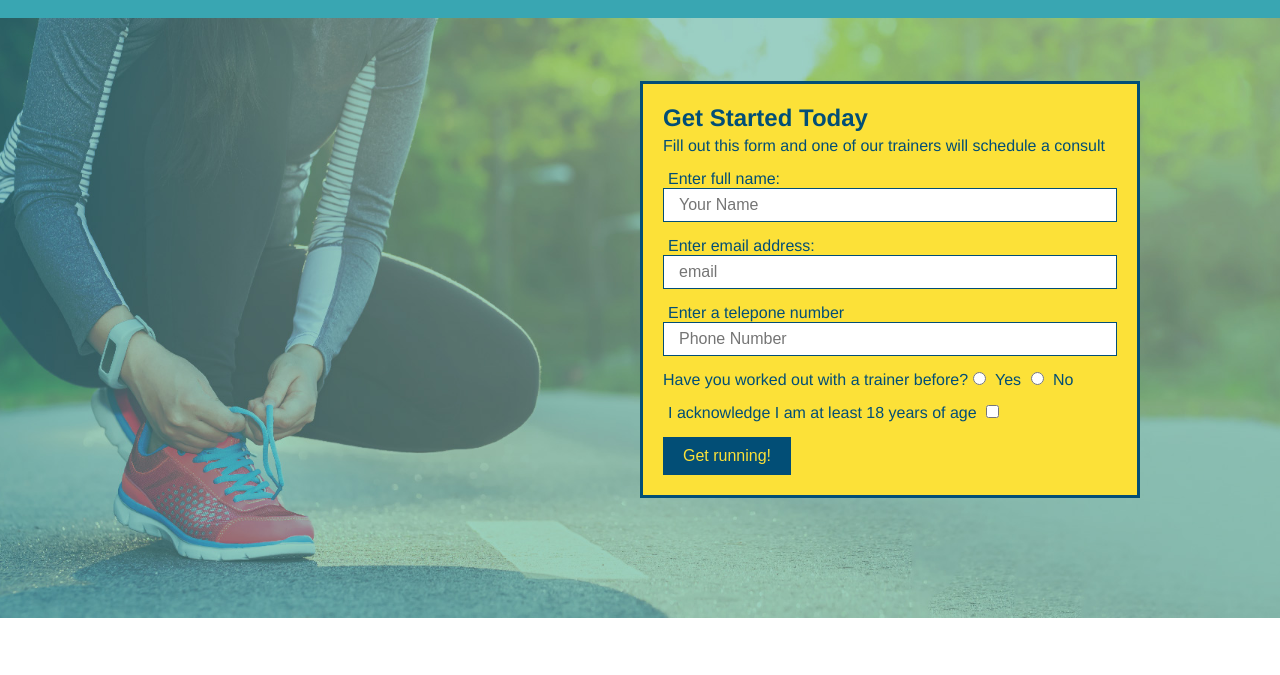
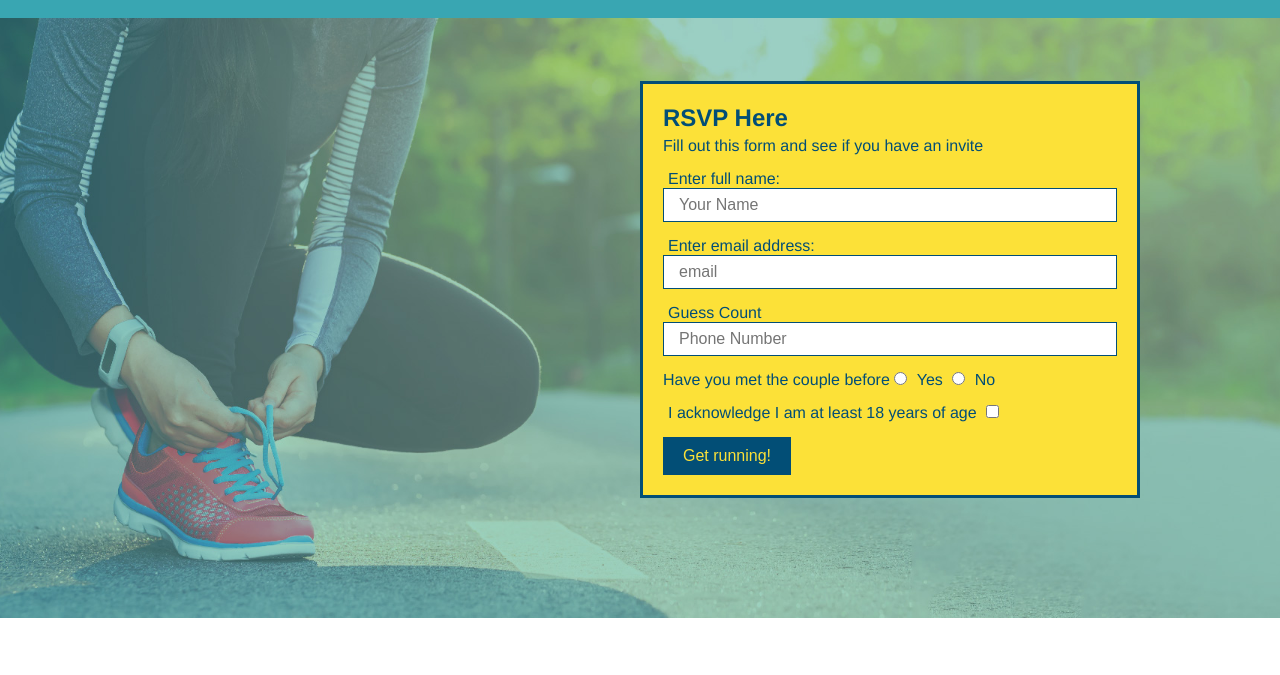
Before and after one commit to doubl3dbag/EmiladeWedding, a plain HTML site: page index.html in a window 1280 px wide. Shown: the part 64-739 px from the top of the page. Drawn offline with Linux system fonts and the light colour scheme.

```diff
--- a/index.html
+++ b/index.html
@@ -30,17 +30,17 @@
         </header>
         <section class="hero">
             <div class="hero-form">
-                <h3>Get Started Today</h3>
-                <p>Fill out this form and one of our trainers will schedule a consult</p>
+                <h3>RSVP Here</h3>
+                <p>Fill out this form and see if you have an invite</p>
                 <form>
                     <label for="name">Enter full name:</label>
                     <input type="text" placeholder="Your Name" name="name" id="name" class="form-input">
                     <label for="email">Enter email address:</label>
                     <input type="email" placeholder="email" name="email" id="email" class="form-input">
-                    <label for="phone">Enter a telepone number</label>
+                    <label for="phone">Guess Count</label>
                     <input type="tel" placeholder="Phone Number" name="phone" id="phone" class="form-input">
                     <p>
-                        Have you worked out with a trainer before?
+                        Have you met the couple before
                         <input type="radio" name="trainer-confirm" id="trainer-yes" />
                         <label for="trainer-yes">Yes</label>
                         <input type="radio" name="trainer-confirm" id="trainer-no" />
```
Also changed, not shown: assets/images/Emilade.jpeg (added).
